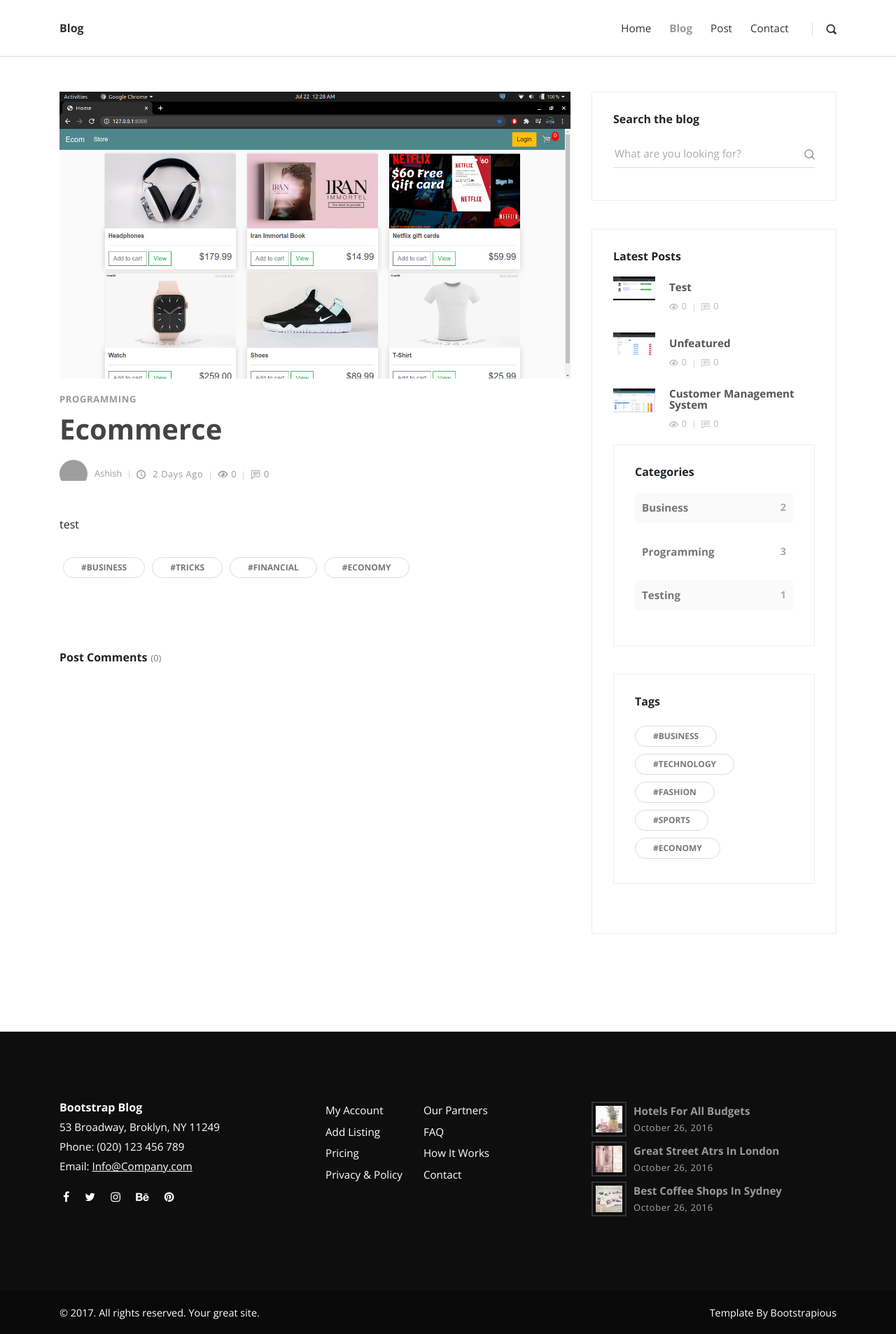
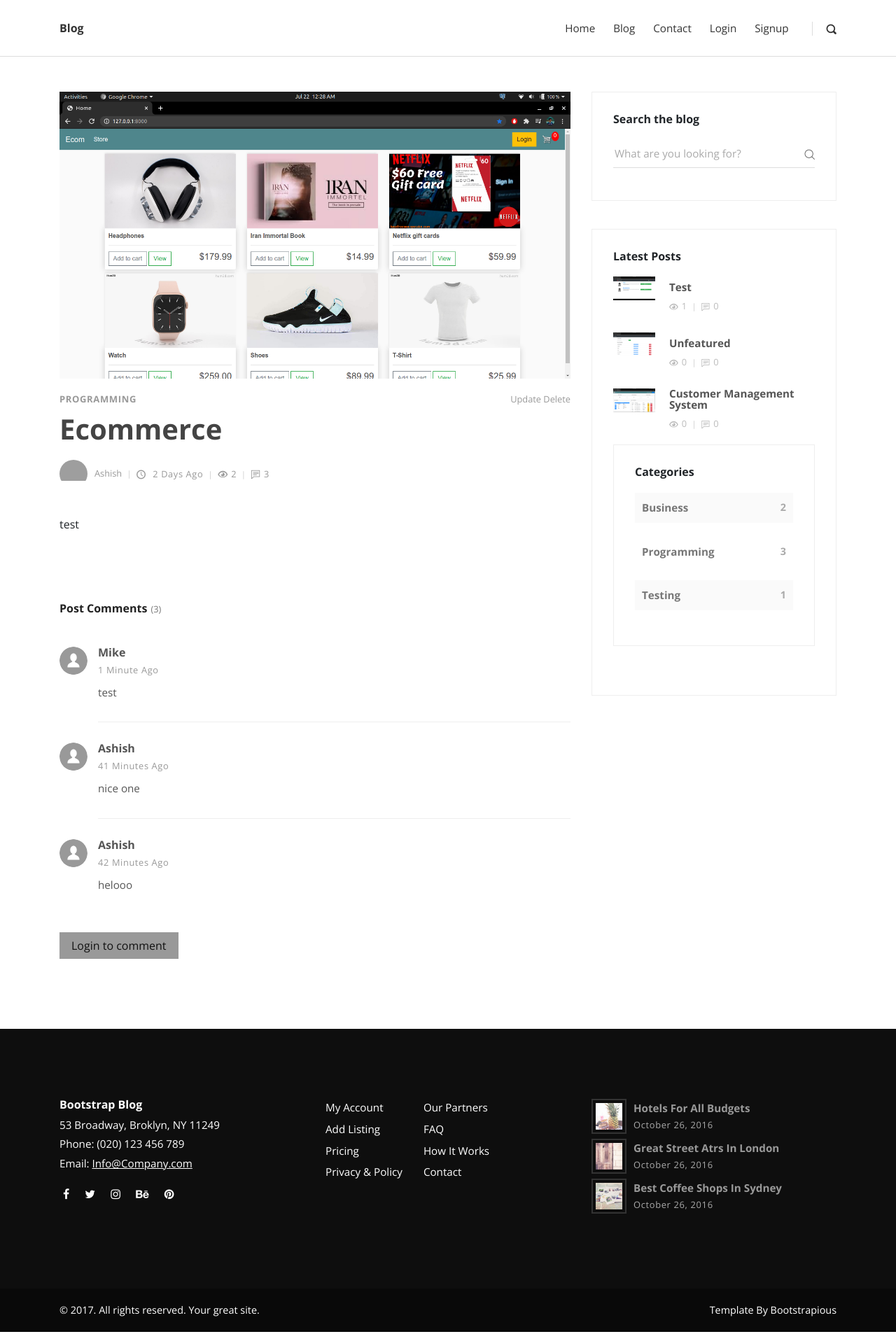
Before and after one commit to AshishMhrzn10/Blog-site, a Django app: page /post/2/ in a window 1280 px wide. Shown: the whole page at 70% size. Run offline with Django 3.2, Linux system fonts and the light colour scheme; data comes from the database, SQL or seed files in the repository; some libraries are stand-ins or nearby versions; grey boxes are pictures that could not be loaded.

Commit message:
Final commit

```diff
--- a/blog/urls.py
+++ b/blog/urls.py
@@ -17,7 +17,7 @@ from django.conf import settings
 from django.conf.urls.static import static
 from django.contrib import admin
 from django.urls import path, include
-from posts.views import index, blog, post, search
+from posts.views import index, blog, post, search, post_update, post_delete, post_create
 
 urlpatterns = [
     path('admin/', admin.site.urls),
@@ -25,5 +25,9 @@ urlpatterns = [
     path('blog/', blog, name="post_list"),
     path('search/', search, name="search"),
     path('post/<id>/', post, name="post_detail"),
+    path('create/', post_create, name="post_create"),
+    path('post/<id>/update/', post_update, name="post_update"),
+    path('post/<id>/delete/', post_delete, name="post_delete"),
     path('tinymce/', include('tinymce.urls')),
+    path('accounts/', include('allauth.urls')),
 ] + static(settings.MEDIA_URL, document_root=settings.MEDIA_ROOT)
--- a/posts/admin.py
+++ b/posts/admin.py
@@ -5,3 +5,4 @@ admin.site.register(Author)
 admin.site.register(Category)
 admin.site.register(Post)
 admin.site.register(Comment)
+admin.site.register(PostView)
--- a/posts/models.py
+++ b/posts/models.py
@@ -4,6 +4,14 @@ from django.contrib.auth import get_user_model
 from django.urls import reverse
 
 User = get_user_model()
+
+# For views count
+class PostView(models.Model):
+    user = models.ForeignKey(User, on_delete=models.CASCADE)
+    post = models.ForeignKey('Post', on_delete=models.CASCADE)
+
+    def __str__(self):
+        return self.user.username
 
 class Author(models.Model):
     user = models.OneToOneField(User, on_delete=models.CASCADE)
@@ -27,7 +35,7 @@ class Post(models.Model):
     timestamp = models.DateTimeField(auto_now_add=True)
     content = HTMLField()
     comment_count = models.IntegerField(default=0)
-    view_count = models.IntegerField(default=0)
+    # view_count = models.IntegerField(default=0)
     author = models.ForeignKey(Author, on_delete=models.CASCADE)
     thumbnail = models.ImageField()
     categories = models.ManyToManyField(Category)
@@ -41,9 +49,19 @@ class Post(models.Model):
     def get_absolute_url(self):
         return reverse("post_detail", kwargs={"id": self.id})
 
+    def get_update_url(self):
+        return reverse("post_update", kwargs={"id": self.id})
+
+    def get_delete_url(self):
+        return reverse("post_delete", kwargs={"id": self.id})
+
     @property
     def get_comments(self):
         return self.comments.all().order_by('-timestamp')
+
+    @property
+    def view_count(self):
+        return PostView.objects.filter(post=self).count()
 
 
 class Comment(models.Model):
--- a/posts/views.py
+++ b/posts/views.py
@@ -1,9 +1,16 @@
 from django.core.paginator import Paginator, EmptyPage, PageNotAnInteger
 from django.shortcuts import render, get_object_or_404, redirect, reverse
 from .models import *
-from .forms import CommentForm
+from .forms import CommentForm, PostForm
 from marketing.models import Signup
 from django.db.models import Count, Q
+
+
+def get_author(user):
+    qs = Author.objects.filter(user=user)
+    if qs.exists():
+        return qs[0]
+    return None
 
 def search(request):
     queryset = Post.objects.all()
@@ -62,9 +69,11 @@ def blog(request):
     return render(request, 'blog.html', context)
 
 def post(request, id):
-    post = get_object_or_404(Post, id=id)
     most_recent = Post.objects.order_by('-timestamp')[0:3]
     category_count = get_category_count()
+    post = get_object_or_404(Post, id=id)
+    if request.user.is_authenticated:
+        PostView.objects.get_or_create(user=request.user, post=post)
 
     form = CommentForm(request.POST or None)
     if request.method == "POST":
@@ -83,3 +92,52 @@ def post(request, id):
         'form':form,
     }
     return render(request, 'post.html', context)
+
+
+def post_create(request):
+    title = 'Create'
+    form = PostForm(request.POST or None, request.FILES or None)
+    author = get_author(request.user)
+    if request.method == "POST":
+        if form.is_valid():
+            form.instance.author = author
+            form.save()
+            return redirect(reverse('post_detail', kwargs={
+                'id':form.instance.id
+            }))
+
+    context = {
+        'form':form,
+        'title':title,
+    }
+    return render(request,'post_create.html', context)
+
+
+def post_update(request, id):
+    title = 'Update'
+    post = get_object_or_404(Post, id=id)
+    form = PostForm(
+        request.POST or None,
+        request.FILES or None,
+        instance=post
+        )
+    author = get_author(request.user)
+    if request.method == "POST":
+        if form.is_valid():
+            form.instance.author = author
+            form.save()
+            return redirect(reverse('post_detail', kwargs={
+                'id':form.instance.id
+            }))
+
+    context = {
+        'form':form,
+        'title':title,
+    }
+    return render(request,'post_create.html', context)
+
+
+def post_delete(request, id):
+    post = get_object_or_404(Post, id=id)
+    post.delete()
+    return redirect(reverse('post_list'))
--- a/templates/header.html
+++ b/templates/header.html
@@ -6,9 +6,9 @@
         <div class="close-btn"><i class="icon-close"></i></div>
         <div class="row d-flex justify-content-center">
           <div class="col-md-8">
-            <form action="#">
+            <form action="{% url 'search' %}">
               <div class="form-group">
-                <input type="search" name="search" id="search" placeholder="What are you looking for?">
+                <input type="search" name="q" id="search" placeholder="What are you looking for?">
                 <button type="submit" class="submit"><i class="icon-search-1"></i></button>
               </div>
             </form>
@@ -28,12 +28,22 @@
         <ul class="navbar-nav ml-auto">
           <li class="nav-item"><a href="/" class="nav-link ">Home</a>
           </li>
-          <li class="nav-item"><a href="/blog" class="nav-link active ">Blog</a>
-          </li>
-          <li class="nav-item"><a href="/post" class="nav-link ">Post</a>
+          <li class="nav-item"><a href="/blog" class="nav-link">Blog</a>
           </li>
           <li class="nav-item"><a href="#" class="nav-link ">Contact</a>
           </li>
+          {% if not request.user.is_staff %}
+          <li class="nav-item"><a href="{% url 'account_login' %}" class="nav-link ">Login</a>
+          </li>
+          <li class="nav-item"><a href="{% url 'account_signup' %}" class="nav-link ">Signup</a>
+          </li>
+          {% endif %}
+          {% if request.user.is_staff %}
+          <li class="nav-item"><a href="{% url 'post_create' %}" class="nav-link">Create</a>
+          </li>
+          <li class="nav-item"><a href="{% url 'account_logout' %}" class="nav-link">Logout</a>
+          </li>
+          {% endif %}
         </ul>
         <div class="navbar-text"><a href="" class="search-btn"><i class="icon-search-1"></i></a></div>
       </div>
--- a/templates/post.html
+++ b/templates/post.html
@@ -15,6 +15,11 @@
                 <a href="#">{{cat}}</a>
               {% endfor %}
               </div>
+
+              <div>
+                <a href="{% url 'post_update' id=post.id %}">Update</a>
+                <a href="{% url 'post_delete' id=post.id %}">Delete</a>
+              </div>
             </div>
             <h1>{{post.title}}<a href="#"><i class="fa fa-bookmark-o"></i></a></h1>
             <div class="post-footer d-flex align-items-center flex-column flex-sm-row"><a href="#"
@@ -25,14 +30,12 @@
               <div class="d-flex align-items-center flex-wrap">
                 <div class="date"><i class="icon-clock"></i> {{post.timestamp|timesince}} ago</div>
                 <div class="views"><i class="icon-eye"></i>{{post.view_count}}</div>
-                <div class="comments meta-last"><i class="icon-comment"></i>{{post.comment_count}}</div>
+                <div class="comments meta-last"><i class="icon-comment"></i>{{post.get_comments.count}}</div>
               </div>
             </div>
             <div class="post-body">
               {{post.content | safe}}
             </div>
-            <div class="post-tags"><a href="#" class="tag">#Business</a><a href="#" class="tag">#Tricks</a><a href="#"
-                class="tag">#Financial</a><a href="#" class="tag">#Economy</a></div>
             <div class="posts-nav d-flex justify-content-between align-items-stretch flex-column flex-md-row">
               {% if post.previous_post %}
               <a href="{{post.previous_post.get_absolute_url}}" class="prev-post text-left d-flex align-items-center">
@@ -92,6 +95,8 @@
                   </div>
                 </form>
               </div>
+              {% else %}
+                <a href="{% url 'account_login' %}" class="btn btn-primary">Login to comment</a>
             {% endif %}
           </div>
         </div>
--- a/templates/sidebar.html
+++ b/templates/sidebar.html
@@ -42,17 +42,4 @@
     </div>
     {% endfor %}
     </div>
-    <!-- Widget [Tags Cloud Widget]-->
-    <div class="widget tags">
-    <header>
-        <h3 class="h6">Tags</h3>
-    </header>
-    <ul class="list-inline">
-        <li class="list-inline-item"><a href="#" class="tag">#Business</a></li>
-        <li class="list-inline-item"><a href="#" class="tag">#Technology</a></li>
-        <li class="list-inline-item"><a href="#" class="tag">#Fashion</a></li>
-        <li class="list-inline-item"><a href="#" class="tag">#Sports</a></li>
-        <li class="list-inline-item"><a href="#" class="tag">#Economy</a></li>
-    </ul>
-    </div>
 </aside>
```
Also changed, not shown: blog/settings.py (+21 -0 lines), templates/blog.html (+5 -5 lines), templates/index.html (+4 -4 lines), templates/post_create.html (added, +15 -0 lines), db.sqlite3, media/TodoVue.png (added), posts/migrations/0008_auto_20200728_1638.py (added).
